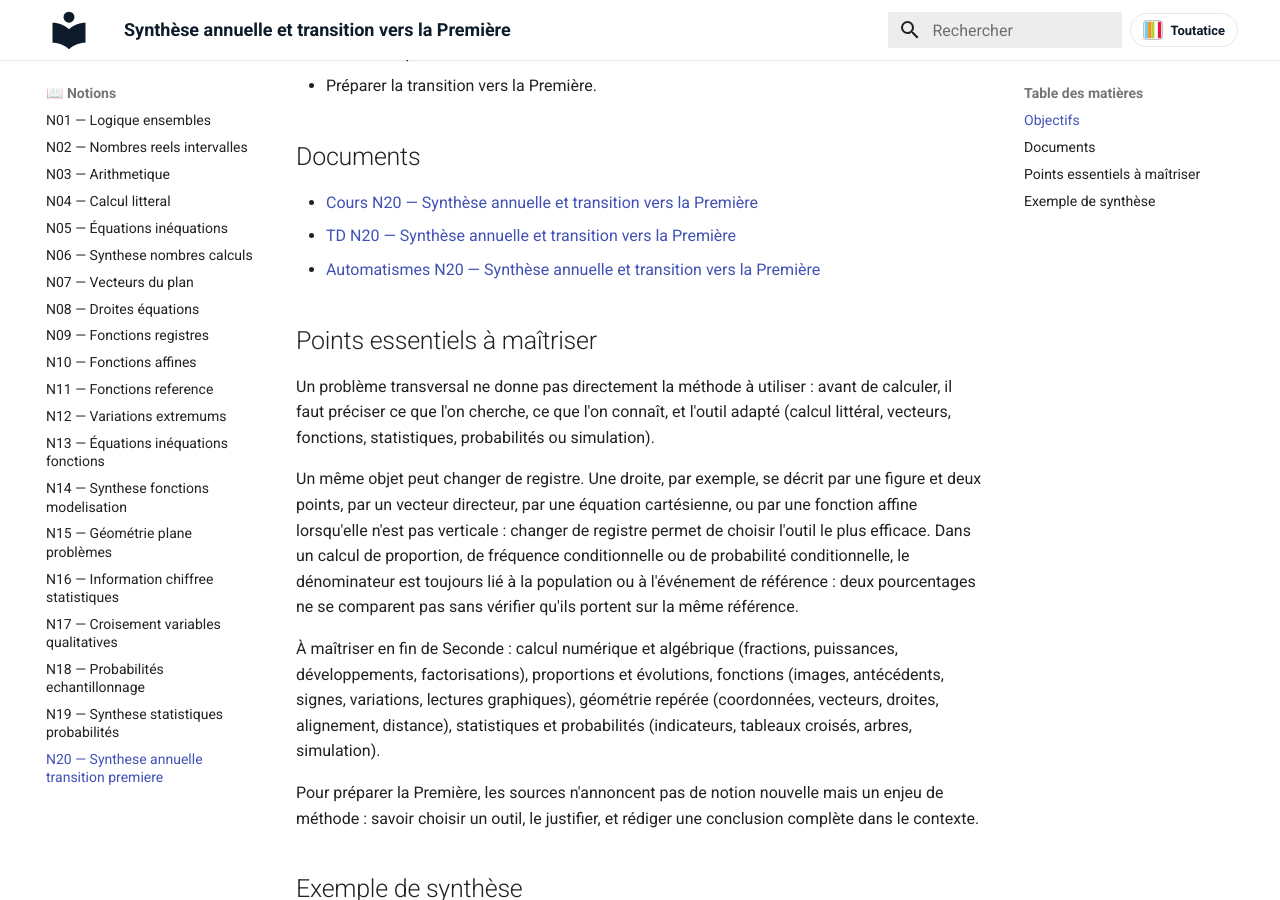
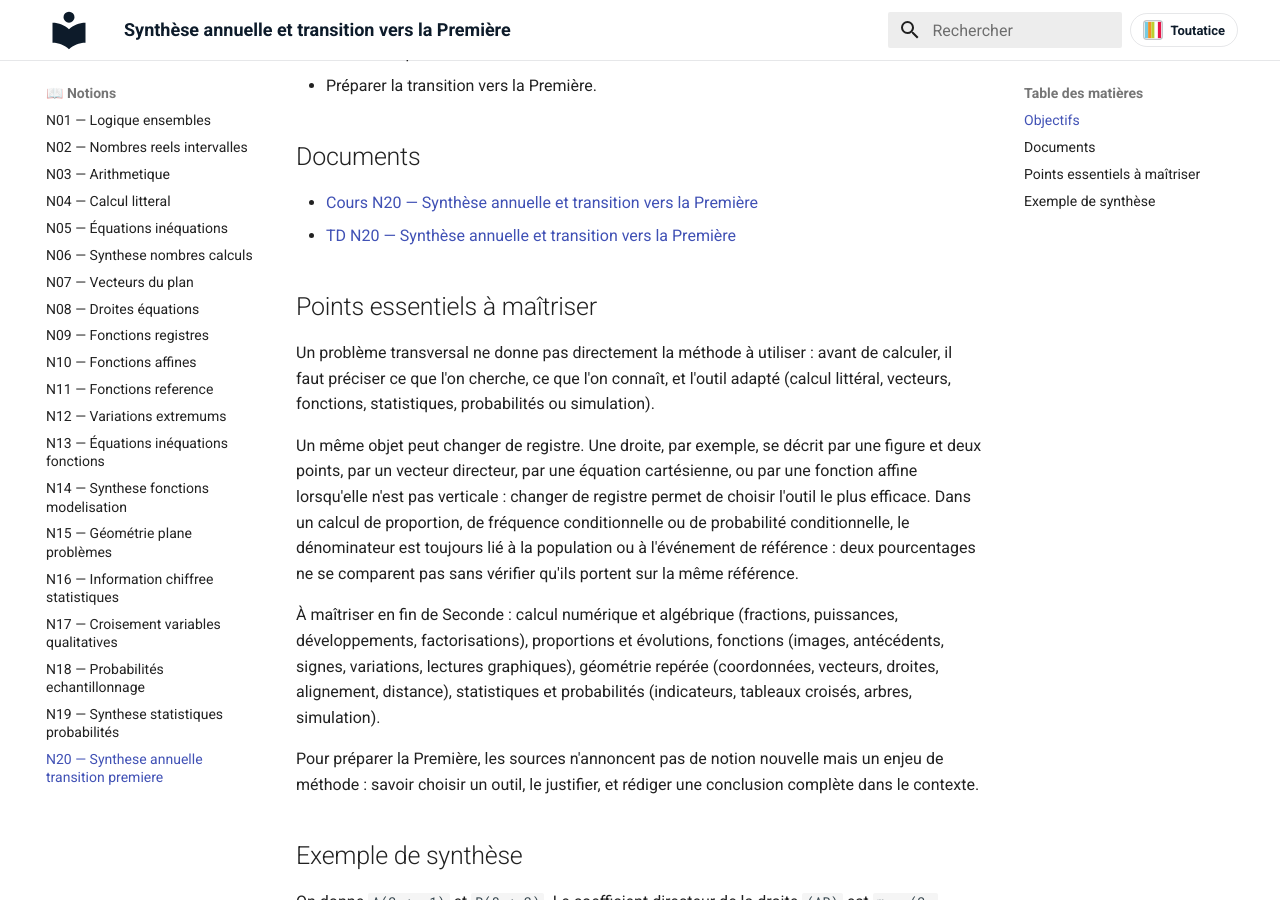
Before and after one commit to vnicolle56610/maths-seconde, an MkDocs documentation site: the page built from docs/notions/N20-synthese-annuelle-transition-premiere.md, in a window 1280 px wide and 900 px high, scrolled down 579 px. Built offline with MkDocs 1.6.1 and Material for MkDocs 9.7.7, drawn with Linux system fonts in a browser that asks for light colours.

Commit message:
Publication automatique : 11 fichier(s) copié(s), 2 page(s) mise(s) à jour
Fichiers copiés :
  - docs/automatismes/AUTOMATISMES_N02_NOMBRES_REELS_INTERVALLES.pdf
  - docs/cours/COURS_N03_ARITHMETIQUE.pdf
  - docs/cours/COURS_N04_CALCUL_LITTERAL.pdf
  - docs/cours/COURS_N05_EQUATIONS_INEQUATIONS.pdf
  - docs/cours/COURS_N06_SYNTHESE_NOMBRES_CALCULS.pdf
  - docs/cours/COURS_N07_VECTEURS_DU_PLAN.pdf
  - docs/cours/COURS_N08_DROITES_DU_PLAN.pdf
  - docs/cours/COURS_N10_FONCTIONS_AFFINES.pdf
  - docs/cours/COURS_N11_FONCTIONS_REFERENCE.pdf
  - docs/cours/COURS_N13_EQUATIONS_INEQUATIONS_FONCTIONS.pdf
  - docs/cours/COURS_N15_GEOMETRIE_PLANE_PROBLEMES.pdf

Pages mises à jour :
  - docs/automatismes/index.md
  - docs/notions/N20-synthese-annuelle-transition-premiere.md

Autres fichiers :
  - publication_manifest.json

Généré par le protocole de publication (publier_ressources_site.py / publier_ressources_gui.py).

```diff
--- a/docs/notions/N20-synthese-annuelle-transition-premiere.md
+++ b/docs/notions/N20-synthese-annuelle-transition-premiere.md
@@ -24,7 +24,6 @@ La synthèse annuelle reprend les outils essentiels de Seconde dans des exercice
 <!-- AUTO-DOCS:START -->
 - [Cours N20 — Synthèse annuelle et transition vers la Première](../cours/COURS_N20_SYNTHESE_ANNUELLE_TRANSITION_PREMIERE.pdf)
 - [TD N20 — Synthèse annuelle et transition vers la Première](../td/TD_N20_SYNTHESE_ANNUELLE_TRANSITION_PREMIERE.pdf)
-- [Automatismes N20 — Synthèse annuelle et transition vers la Première](../automatismes/AUTOMATISMES_N20_SYNTHESE_ANNUELLE_TRANSITION_PREMIERE.pdf)
 <!-- AUTO-DOCS:END -->
 
 ## Points essentiels à maîtriser
--- a/publication_manifest.json
+++ b/publication_manifest.json
@@ -219,9 +219,6 @@
       ],
       "td": [
         "TD_N20_SYNTHESE_ANNUELLE_TRANSITION_PREMIERE.pdf"
-      ],
-      "automatismes": [
-        "AUTOMATISMES_N20_SYNTHESE_ANNUELLE_TRANSITION_PREMIERE.pdf"
       ]
     }
   }
```
Also changed, not shown: docs/automatismes/index.md (+1 -1 lines), 11 other files.
